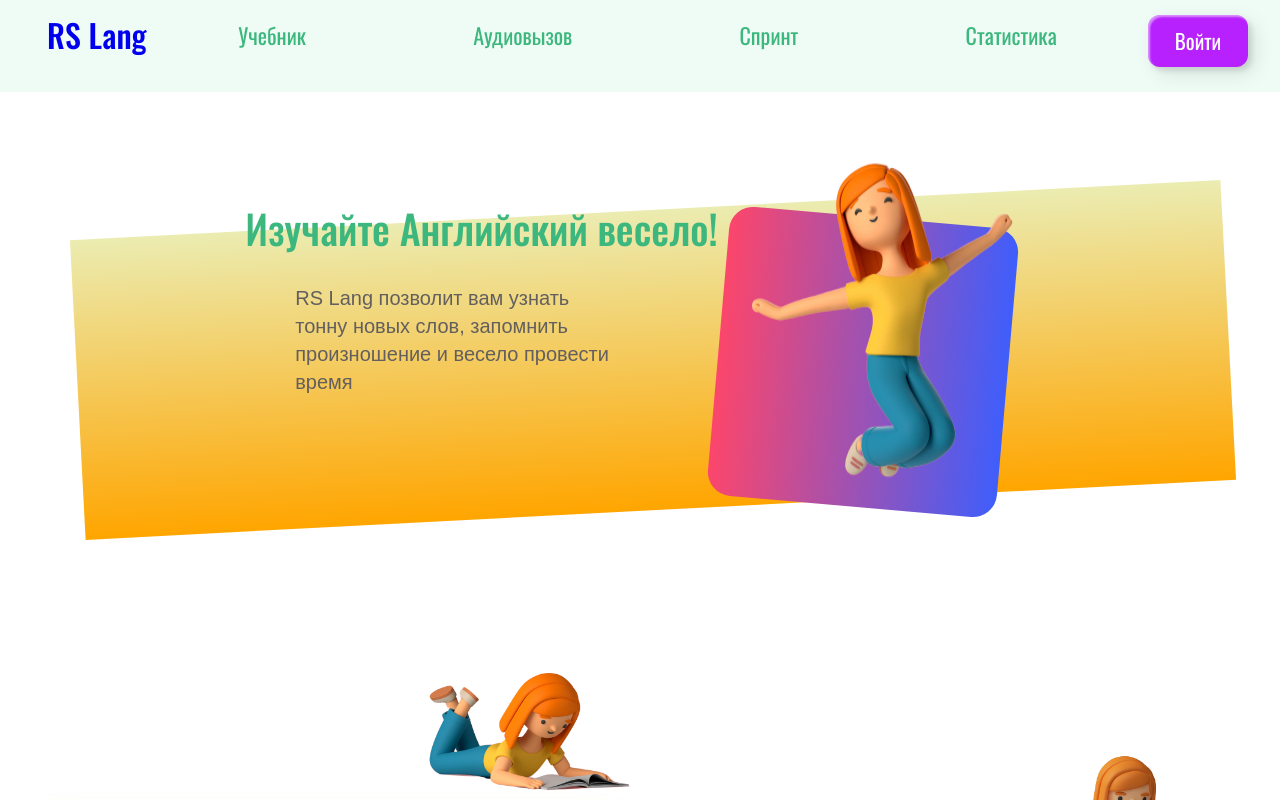
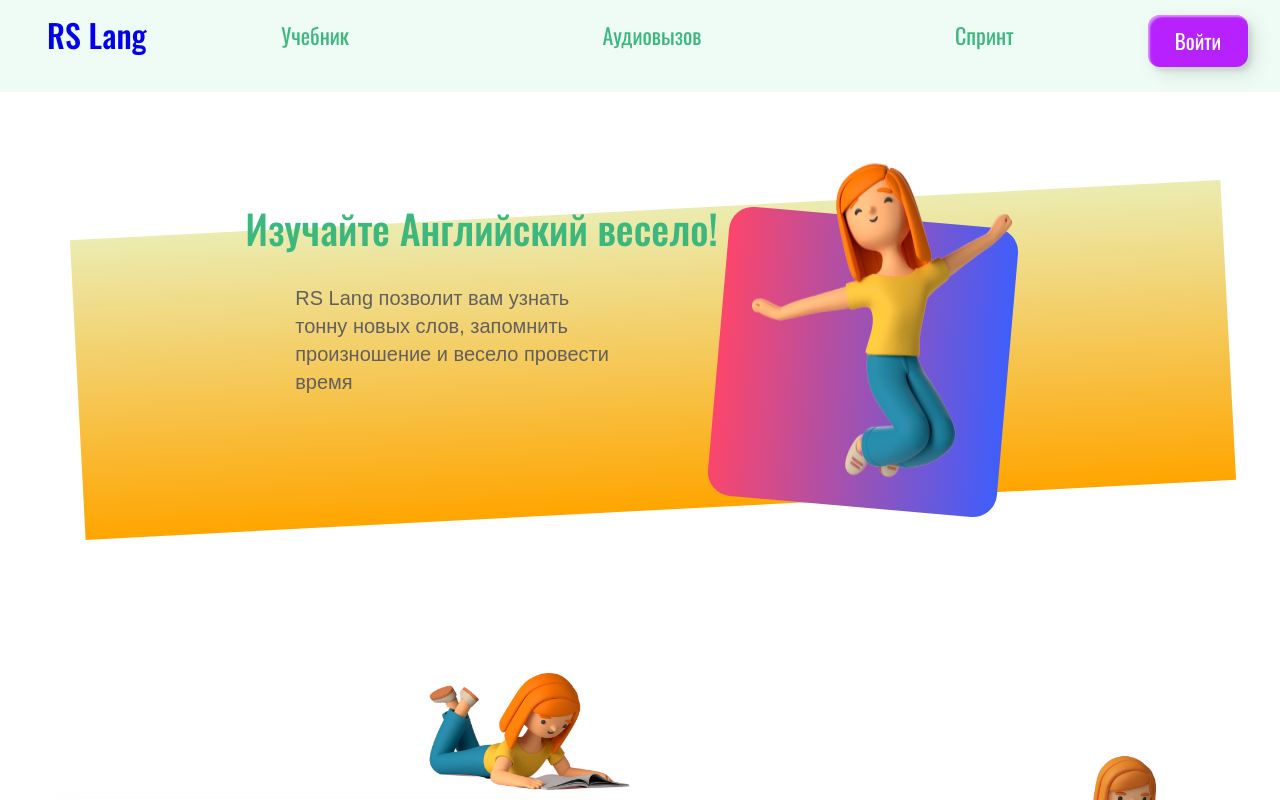
Before and after one commit to Todd89/rslang, a React (Create React App) app: page / in a window 1280 px wide. Shown: the top 800 px of the page. Built offline with nearby package versions, Linux system fonts and the light colour scheme.

Commit message:
feat: add hide stat for unauthorize

```diff
--- a/src/components/header/header.tsx
+++ b/src/components/header/header.tsx
@@ -69,11 +69,13 @@ const Header: React.FC = () => {
                 </Link>
               </li>
 
-              <li className="nav__item">
-                <Link to={AppRoute.STATS} className="nav__link">
-                  Статистика
-                </Link>
-              </li>
+              {isAuthorize && (
+                <li className="nav__item">
+                  <Link to={AppRoute.STATS} className="nav__link">
+                    Статистика
+                  </Link>
+                </li>
+              )}
             </ul>
           </nav>
 
```
